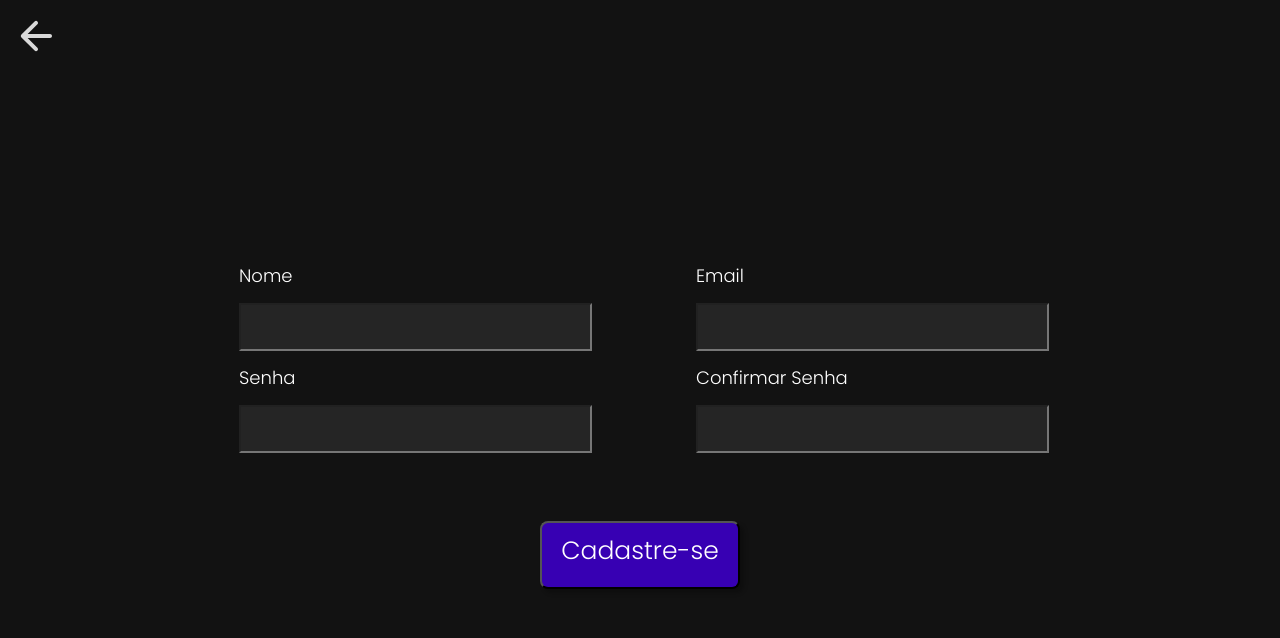
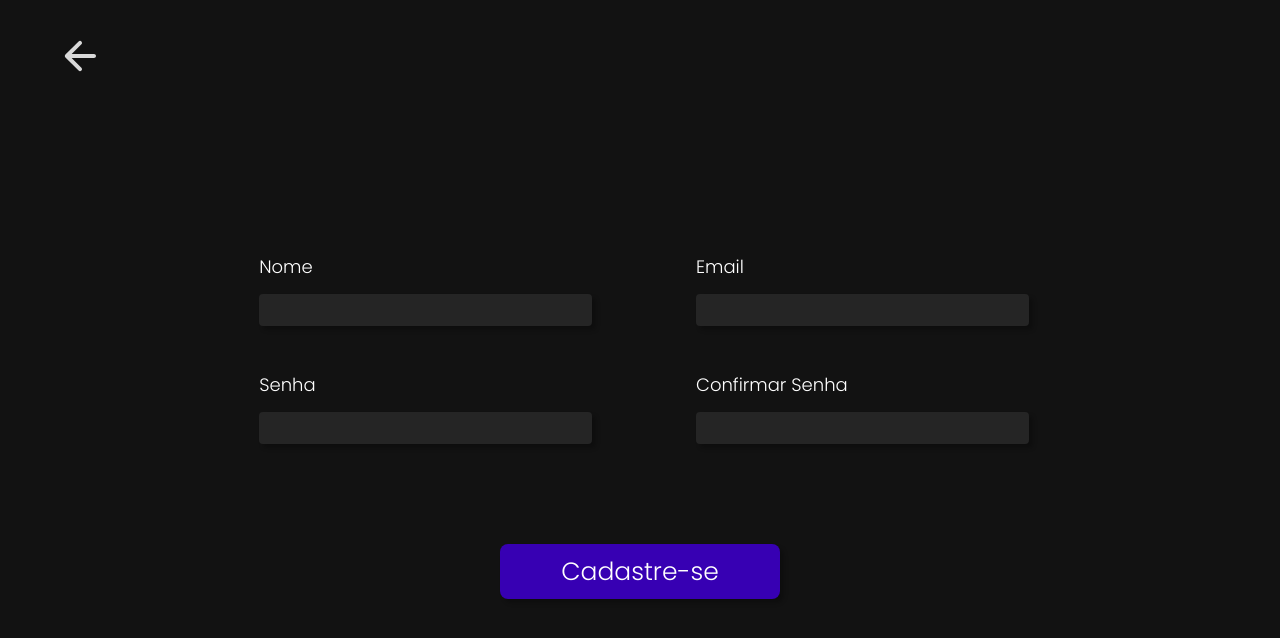
Before and after one commit to Ga-Alves/Projeto3, a React (Create React App) app in the folder React-App/: page /cadastro in a window 1280 px wide. Shown: the top 638 px of the page. Built offline with nearby package versions, Linux system fonts and the light colour scheme.

Commit message:
css login e cadastro

```diff
--- a/React-App/src/pages/Cadastro/Cadastro.css
+++ b/React-App/src/pages/Cadastro/Cadastro.css
@@ -13,9 +13,15 @@
     font-weight: 2000px;
     font-size: 18px;
     line-height: 42px;
+    width: 26vw;
+    height: 4vh;
+    border:none;
+    margin-bottom: 4vh;
     color: white;
     display: block;
     background-color: #252525;
+    box-shadow: 4px 4px 4px rgba(0, 0, 0, 0.25);
+    border-radius: 4px;
 }
 
 .label-Cadastro{
@@ -33,17 +39,17 @@
     background-color: #3700B3 ;
     box-shadow: 4px 4px 4px rgba(0, 0, 0, 0.25);
     border-radius: 8px ;
-    ;
     font-style: normal;
     font-weight: 150px;
     font-size: 25px;
     line-height: 54px;
     color: white;
-    width: 200px;
-    height: 68px;
+    width: 280px;
+    height: 55px;
     text-align: center;
     display: grid;
     margin-top: 20px;
+    border: none;
     margin-bottom: 10px;
 }
 
@@ -60,6 +66,6 @@
 
 .voltar-btn{
     position: absolute;
-    top:20px;
-    left: 20px;
+    top:5vh;
+    left: 5vw;
 }
--- a/React-App/src/pages/Cadastro/Cadastro.js
+++ b/React-App/src/pages/Cadastro/Cadastro.js
@@ -45,16 +45,16 @@ export default function Cadastro(){
 
             <div className="d-flex flex-column p-5 ml-2">
                 <label for="nome" className="label-Cadastro">Nome</label>
-                <input type="nome" placeholder="" value={nome} onChange={handleOnChangeNome} className="input-Cadastro"></input>
+                <input type="nome" value={nome} onChange={handleOnChangeNome} className="input-Cadastro"></input>
                 <label for="senha" className="label-Cadastro">Senha</label>
-                <input type="password" placeholder="" value={senha} onChange={handleOnChangeSenha} className="input-Cadastro"></input>
+                <input type="password" value={senha} onChange={handleOnChangeSenha} className="input-Cadastro"></input>
             </div>
 
             <div className="d-flex flex-column p-5 ml-2">
                 <label for="email" className="label-Cadastro">Email</label>
-                <input type="email" placeholder="" value={email} onChange={handleOnChangeEmail} className="input-Cadastro"></input>
+                <input type="email" value={email} onChange={handleOnChangeEmail} className="input-Cadastro"></input>
                 <label for="senha" className="label-Cadastro">Confirmar Senha</label>
-                <input type="password" placeholder="" value={confirmarSenha} onChange={handleOnChangeConfirmarSenha} className="input-Cadastro"></input>
+                <input type="password" value={confirmarSenha} onChange={handleOnChangeConfirmarSenha} className="input-Cadastro"></input>
             </div>
             </div>
             <div className="d-flex justify-content-center">
--- a/React-App/src/pages/Login/Login.css
+++ b/React-App/src/pages/Login/Login.css
@@ -14,9 +14,12 @@
     line-height: 54px;
     color: white;
     background-color: #252525;
-    width: 400px;
-    height: 35px;
+    width: 425px;
+    height: 50px;
     display: block;
+    box-shadow: 4px 4px 4px rgba(0, 0, 0, 0.25);
+    border-radius: 4px;
+    border:none;
 }
 
 .label-Login{
@@ -28,12 +31,10 @@
     display: block;
 }
 
-
 .login-btn, .login-btn:hover, .login-btn:active, .login-btn:visited {
     background-color: #3700B3 ;
     box-shadow: 4px 4px 4px rgba(0, 0, 0, 0.25);
     border-radius: 8px ;
-    ;
     font-style: normal;
     font-weight: 300px;
     font-size: 36px;
--- a/React-App/src/pages/Login/Login.js
+++ b/React-App/src/pages/Login/Login.js
@@ -30,7 +30,7 @@ export default function Login(){
         <div id="Pg1" className ="d-flex justify-content-center align-items-center" >
             <div className="d-flex flex-column mb-1">
 
-            <div className="p-2">
+            <div className="p-2 ">
                 <label for="email" className="label-Login">Email</label>
                 <input type="email" placeholder="" value={email} onChange={handleOnChangeEmail} className="input-Login"></input>
             </div>
@@ -40,7 +40,7 @@ export default function Login(){
                 <input type="password" placeholder="" value={senha} onChange={handleOnChangeSenha} className="input-Login"></input>
             </div>
 
-            <div className="d-flex justify-content-center">
+            <div className="d-flex mt-3 justify-content-center">
                 <button className="login-btn" onClick={() => handleClick()}>Entrar</button>
             </div>
 
```
